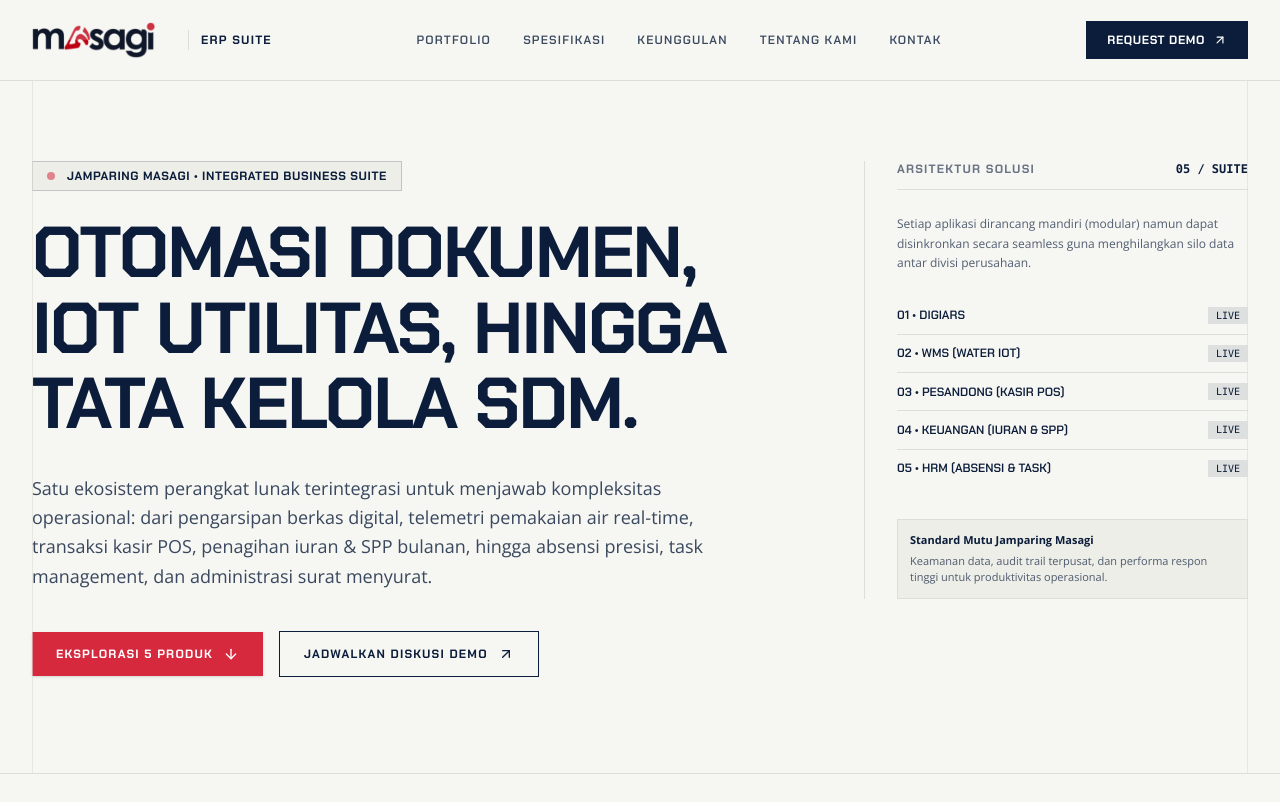
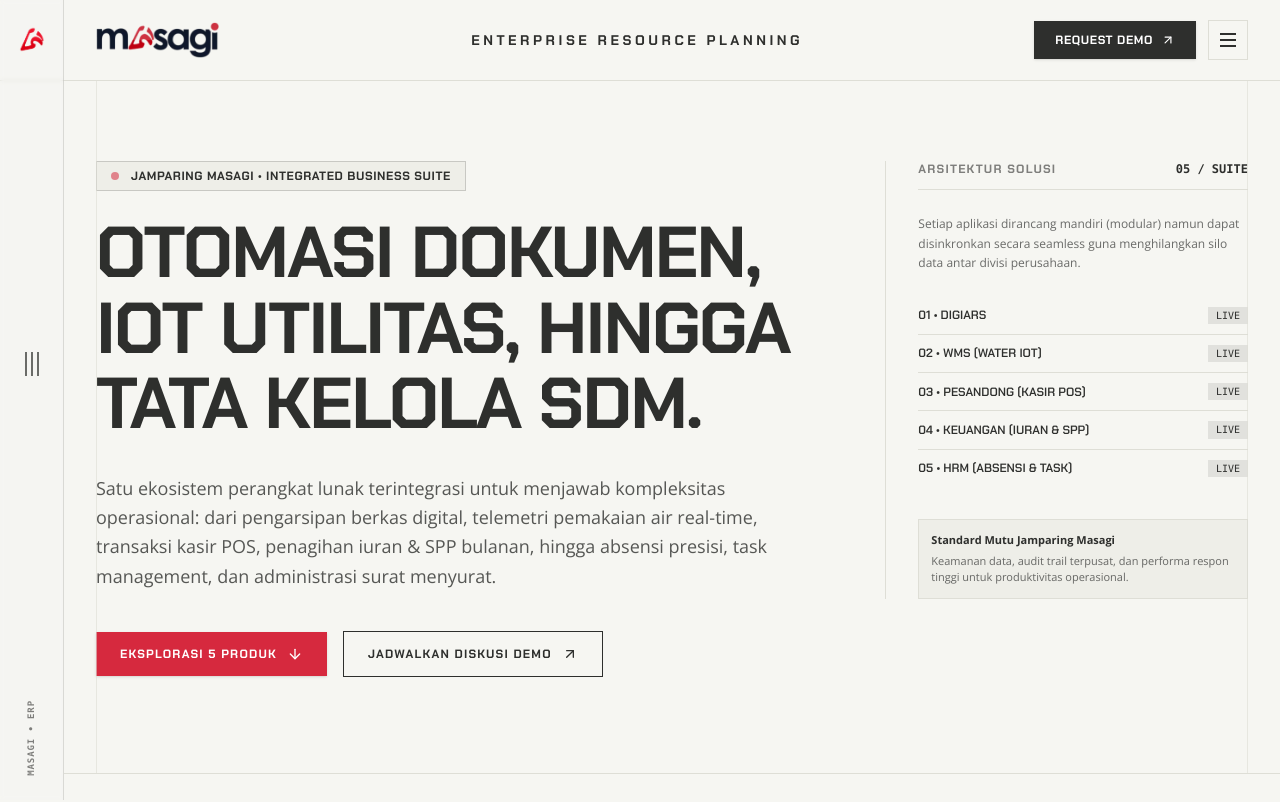
Before and after one commit to RakaYogaswaraPH/Web-Company-ERP, a Next.js app: page / in a window 1280 px wide. Shown: the top 802 px of the page. Built offline with nearby package versions, Linux system fonts and the light colour scheme.

Commit message:
feat(theme): switch dark tone to #2e2f2d, footer to #eff1ea, and add Thinking Room side dock navigation

```diff
--- a/src/app/globals.css
+++ b/src/app/globals.css
@@ -2,12 +2,16 @@
 
 @theme {
   --color-background: #f6f6f2;
-  --color-foreground: #0b1221;
+  --color-foreground: #2e2f2d;
+  --color-footer: #eff1ea;
 
-  --color-navy-50: #eef2fa;
-  --color-navy-100: #dce4f4;
-  --color-navy-600: #1c3a6e;
-  --color-navy-900: #0b1d3a;
+  --color-navy-50: #f4f5f1;
+  --color-navy-100: #e5e7e0;
+  --color-navy-600: #424441;
+  --color-navy-900: #2e2f2d;
+
+  --color-charcoal: #2e2f2d;
+  --color-charcoal-light: #424441;
 
   --color-accent-500: #d6293e;
   --color-accent-600: #b81f33;
@@ -19,12 +23,12 @@
 html {
   scroll-behavior: smooth;
   background-color: #f6f6f2;
-  color: #0b1221;
+  color: #2e2f2d;
 }
 
 body {
   background-color: #f6f6f2;
-  color: #0b1221;
+  color: #2e2f2d;
   font-family: var(--font-open-sans), sans-serif;
   text-rendering: optimizeLegibility;
   -webkit-font-smoothing: antialiased;
--- a/src/app/layout.tsx
+++ b/src/app/layout.tsx
@@ -57,7 +57,7 @@ export const metadata: Metadata = {
 };
 
 export const viewport: Viewport = {
-  themeColor: "#0b1d3a",
+  themeColor: "#2e2f2d",
   width: "device-width",
   initialScale: 1,
 };
@@ -72,7 +72,7 @@ export default function RootLayout({
       <body className="min-h-screen flex flex-col bg-[#f6f6f2] text-foreground font-body antialiased selection:bg-accent-500 selection:text-white">
         <SmoothScroll>
           <Navbar />
-          <main className="flex-1">{children}</main>
+          <main className="flex-1 pl-12 sm:pl-16">{children}</main>
           <Footer />
         </SmoothScroll>
       </body>
--- a/src/app/manifest.ts
+++ b/src/app/manifest.ts
@@ -11,7 +11,7 @@ export default function manifest(): MetadataRoute.Manifest {
     start_url: "/",
     display: "standalone",
     background_color: "#f6f6f2",
-    theme_color: "#0b1d3a",
+    theme_color: "#2e2f2d",
     icons: [
       { src: "/icons/icon-192.png", sizes: "192x192", type: "image/png" },
       { src: "/icons/icon-512.png", sizes: "512x512", type: "image/png" },
--- a/src/components/layout/Navbar.tsx
+++ b/src/components/layout/Navbar.tsx
@@ -3,7 +3,7 @@
 import React, { useState } from "react";
 import Image from "next/image";
 import Link from "next/link";
-import { Menu, X, ArrowUpRight } from "lucide-react";
+import { X, ArrowUpRight } from "lucide-react";
 import { Container } from "@/components/ui/Container";
 import { navItems, siteConfig } from "@/config/site";
 import { motion, AnimatePresence } from "motion/react";
@@ -13,13 +13,50 @@ export function Navbar() {
 
   return (
     <>
-      <header className="sticky top-0 z-40 w-full border-b border-[#deded6] bg-[#f6f6f2]/95 backdrop-blur-md transition-colors">
+      {/* 1. THINKING ROOM FLOATING SIDE DOCK (Left Edge) */}
+      <aside
+        onClick={() => setIsOpen(true)}
+        className="fixed left-0 top-0 bottom-0 z-50 flex w-12 sm:w-16 flex-col items-center justify-between py-6 border-r border-[#2e2f2d]/15 bg-[#f6f6f2]/20 backdrop-blur-[2px] transition-all duration-300 hover:bg-[#eff1ea] hover:shadow-lg cursor-pointer group select-none"
+        title="Klik untuk membuka menu navigasi"
+        aria-label="Buka Navigasi Samping"
+      >
+        {/* Top: Brand Emblem Mark */}
+        <div className="relative flex h-8 w-8 items-center justify-center transition-transform duration-300 group-hover:scale-110">
+          <Image
+            src="/assets/brands/Icons.webp"
+            alt="Jamparing Masagi Icon"
+            width={28}
+            height={28}
+            className="object-contain"
+          />
+        </div>
+
+        {/* Middle: Thinking Room 3-Bars Symbol (|||) */}
+        <div className="flex flex-col items-center gap-1.5 py-4">
+          <div className="flex items-center gap-1">
+            <span className="h-6 w-[2px] bg-[#2e2f2d]/70 transition-all duration-300 group-hover:h-8 group-hover:bg-accent-500" />
+            <span className="h-6 w-[2px] bg-[#2e2f2d]/70 transition-all duration-300 group-hover:h-8 group-hover:bg-[#2e2f2d]" />
+            <span className="h-6 w-[2px] bg-[#2e2f2d]/70 transition-all duration-300 group-hover:h-8 group-hover:bg-accent-500" />
+          </div>
+          <span className="mt-2 font-display text-[9px] font-bold uppercase tracking-widest text-[#2e2f2d]/50 opacity-0 group-hover:opacity-100 transition-opacity">
+            MENU
+          </span>
+        </div>
+
+        {/* Bottom: Vertical Text Stamp */}
+        <div className="flex flex-col items-center gap-3 font-mono text-[9px] font-semibold uppercase tracking-widest text-[#2e2f2d]/60 [writing-mode:vertical-rl] rotate-180">
+          <span>MASAGI • ERP</span>
+        </div>
+      </aside>
+
+      {/* 2. TOP NAVBAR */}
+      <header className="sticky top-0 z-40 w-full border-b border-[#deded6] bg-[#f6f6f2]/95 backdrop-blur-md transition-colors pl-12 sm:pl-16">
         <Container>
           <div className="flex h-20 items-center justify-between">
-            {/* Logo Jamparing Masagi */}
+            {/* Left: Logo Jamparing Masagi */}
             <Link
               href="/"
-              className="flex items-center gap-3 transition-opacity hover:opacity-90 focus:outline-none"
+              className="flex items-center gap-3 transition-opacity hover:opacity-90 focus:outline-none shrink-0"
             >
               <div
                 className="relative h-9 w-32 sm:w-36"
@@ -33,98 +70,171 @@ export function Navbar() {
                   className="object-contain object-left"
                 />
               </div>
-              <span className="hidden h-5 w-px bg-[#deded6] md:inline-block" />
-              <span className="hidden font-display text-xs font-bold uppercase tracking-widest text-navy-900 md:inline-block">
-                ERP SUITE
-              </span>
             </Link>
 
-            {/* Desktop Navigation */}
-            <nav className="hidden items-center gap-8 lg:flex">
-              {navItems.map((item) => (
-                <Link
-                  key={item.href}
-                  href={item.href}
-                  className="group relative font-display text-xs font-semibold uppercase tracking-widest text-navy-900/80 transition-colors hover:text-navy-900"
-                >
-                  {item.label}
-                  <span className="absolute -bottom-1 left-0 h-0.5 w-0 bg-navy-900 transition-all duration-200 group-hover:w-full" />
-                </Link>
-              ))}
-            </nav>
+            {/* Center: "Enterprise Resource Planning" text */}
+            <div className="hidden md:flex items-center justify-center flex-1 px-4 text-center">
+              <span className="font-display text-xs lg:text-sm font-bold uppercase tracking-[0.25em] text-[#2e2f2d]">
+                Enterprise Resource Planning
+              </span>
+            </div>
 
-            {/* Action Buttons & Mobile Hamburger */}
-            <div className="flex items-center gap-3">
+            {/* Right: Actions */}
+            <div className="flex items-center gap-3 shrink-0">
               <a
                 href="#contact"
-                className="hidden sm:inline-flex items-center gap-2 border border-navy-900 bg-navy-900 px-5 py-2.5 font-display text-xs font-bold uppercase tracking-wider text-white transition-all hover:bg-accent-500 hover:border-accent-500 active:scale-95"
+                className="inline-flex items-center gap-2 border border-[#2e2f2d] bg-[#2e2f2d] px-4 sm:px-5 py-2.5 font-display text-xs font-bold uppercase tracking-wider text-white transition-all hover:bg-accent-500 hover:border-accent-500 active:scale-95 shadow-sm"
               >
                 Request Demo
                 <ArrowUpRight className="h-3.5 w-3.5" />
               </a>
 
-              {/* Hamburger Button */}
+              {/* Hamburger Button that triggers Thinking Room Drawer */}
               <button
                 type="button"
-                onClick={() => setIsOpen(!isOpen)}
-                aria-label={isOpen ? "Tutup Menu" : "Buka Menu"}
-                className="flex h-10 w-10 items-center justify-center border border-[#deded6] text-navy-900 transition-colors hover:border-navy-900 focus:outline-none lg:hidden"
+                onClick={() => setIsOpen(true)}
+                aria-label="Buka Menu"
+                className="flex h-10 w-10 items-center justify-center border border-[#deded6] text-[#2e2f2d] transition-colors hover:border-[#2e2f2d] hover:bg-[#eff1ea] focus:outline-none"
               >
-                {isOpen ? <X className="h-5 w-5" /> : <Menu className="h-5 w-5" />}
+                <div className="flex flex-col gap-1 w-4">
+                  <span className="h-[2px] w-full bg-[#2e2f2d]" />
+                  <span className="h-[2px] w-full bg-[#2e2f2d]" />
+                  <span className="h-[2px] w-full bg-[#2e2f2d]" />
+                </div>
               </button>
             </div>
           </div>
         </Container>
       </header>
 
-      {/* Thinking Room Style Full-screen / Overlay Menu */}
+      {/* 3. THINKING ROOM FULL SLIDE-OUT DRAWER */}
       <AnimatePresence>
         {isOpen && (
+          <div className="fixed inset-0 z-50 overflow-hidden">
+            {/* Backdrop Overlay */}
             <motion.div
-            initial={{ opacity: 0, y: -20 }}
-            animate={{ opacity: 1, y: 0 }}
-            exit={{ opacity: 0, y: -20 }}
-            transition={{ duration: 0.25, ease: "easeInOut" }}
-            className="fixed inset-x-0 top-20 z-30 border-b border-[#deded6] bg-[#f6f6f2] p-6 shadow-xl lg:hidden"
+              initial={{ opacity: 0 }}
+              animate={{ opacity: 1 }}
+              exit={{ opacity: 0 }}
+              transition={{ duration: 0.3 }}
+              onClick={() => setIsOpen(false)}
+              className="absolute inset-0 bg-[#2e2f2d]/50 backdrop-blur-xs"
+            />
+
+            {/* Slide-out Panel from Left */}
+            <motion.div
+              initial={{ x: "-100%" }}
+              animate={{ x: 0 }}
+              exit={{ x: "-100%" }}
+              transition={{ type: "spring", damping: 28, stiffness: 260 }}
+              className="relative h-full w-full max-w-xl sm:max-w-2xl bg-[#eff1ea] border-r border-[#dcdfd5] shadow-2xl flex flex-col justify-between p-8 sm:p-14 overflow-y-auto"
             >
-            <div className="flex flex-col gap-6">
-              <p className="font-display text-[11px] uppercase tracking-widest text-navy-900/50">
-                Menu Navigasi
-              </p>
-              <div className="flex flex-col gap-4">
+              {/* Drawer Header */}
+              <div>
+                <div className="flex items-center justify-between border-b border-[#2e2f2d]/15 pb-6">
+                  <div className="flex items-center gap-3">
+                    <div
+                      className="relative h-8 w-28 sm:w-32"
+                      style={{ position: "relative" }}
+                    >
+                      <Image
+                        src="/assets/logo/logo-dark.webp"
+                        alt="Logo Jamparing Masagi"
+                        fill
+                        className="object-contain object-left"
+                      />
+                    </div>
+                  </div>
+
+                  <div className="flex items-center gap-4">
+                    <span className="hidden sm:inline font-display text-[10px] font-bold uppercase tracking-widest text-[#2e2f2d]/60">
+                      WE EMPOWER ENTERPRISE
+                    </span>
+                    <button
+                      type="button"
+                      onClick={() => setIsOpen(false)}
+                      aria-label="Tutup Menu"
+                      className="flex h-10 w-10 items-center justify-center border border-[#2e2f2d] bg-[#2e2f2d] text-white transition-all hover:bg-accent-500 hover:border-accent-500 focus:outline-none cursor-pointer"
+                    >
+                      <X className="h-5 w-5" />
+                    </button>
+                  </div>
+                </div>
+
+                {/* Main Giant Typographic Nav Links (Thinking Room style) */}
+                <nav className="mt-10 sm:mt-12 flex flex-col gap-4 sm:gap-6">
                   {navItems.map((item, idx) => (
                     <Link
                       key={item.href}
                       href={item.href}
                       onClick={() => setIsOpen(false)}
-                    className="flex items-baseline justify-between border-b border-[#deded6] pb-3 text-left font-display text-2xl font-bold uppercase text-navy-900 transition-colors hover:text-accent-500"
+                      className="group flex items-baseline justify-between border-b border-[#2e2f2d]/10 pb-3 sm:pb-4 text-left transition-all"
                     >
-                    <span>{item.label}</span>
-                    <span className="font-mono text-xs text-navy-900/40">
+                      <div className="flex items-baseline gap-4 sm:gap-6">
+                        <span className="font-mono text-xs sm:text-sm font-bold text-[#2e2f2d]/40 group-hover:text-accent-500 transition-colors">
                           0{idx + 1}
                         </span>
+                        <span className="font-display text-3xl sm:text-5xl font-bold uppercase tracking-tight text-[#2e2f2d] transition-all group-hover:translate-x-2 group-hover:text-accent-500">
+                          {item.label}
+                        </span>
+                      </div>
+                      <ArrowUpRight className="h-5 w-5 sm:h-6 sm:w-6 text-[#2e2f2d]/30 opacity-0 group-hover:opacity-100 group-hover:text-accent-500 transition-all -translate-y-1 group-hover:translate-y-0" />
                     </Link>
                   ))}
+                </nav>
               </div>
 
-              <div className="pt-2">
+              {/* Drawer Footer Info */}
+              <div className="mt-12 pt-8 border-t border-[#2e2f2d]/15 grid grid-cols-1 sm:grid-cols-2 gap-6 text-xs text-[#2e2f2d]/75">
+                <div>
+                  <p className="font-display font-bold uppercase tracking-wider text-[#2e2f2d] mb-2">
+                    Media & Saluran
+                  </p>
+                  <ul className="space-y-1 font-body">
+                    <li>
                       <a
-                  href="#contact"
-                  onClick={() => setIsOpen(false)}
-                  className="flex w-full items-center justify-center gap-2 bg-navy-900 py-3.5 font-display text-sm font-bold uppercase tracking-wider text-white hover:bg-accent-500"
+                        href={`https://wa.me/${siteConfig.contact.whatsapp}`}
+                        target="_blank"
+                        rel="noopener noreferrer"
+                        className="hover:text-accent-500 transition-colors"
                       >
-                  Request Demo Langsung
-                  <ArrowUpRight className="h-4 w-4" />
+                        WhatsApp Bisnis
                       </a>
+                    </li>
+                    <li>
+                      <a
+                        href="https://linkedin.com"
+                        target="_blank"
+                        rel="noopener noreferrer"
+                        className="hover:text-accent-500 transition-colors"
+                      >
+                        LinkedIn Resmi
+                      </a>
+                    </li>
+                    <li>
+                      <a
+                        href="https://instagram.com"
+                        target="_blank"
+                        rel="noopener noreferrer"
+                        className="hover:text-accent-500 transition-colors"
+                      >
+                        Instagram Portfolio
+                      </a>
+                    </li>
+                  </ul>
                 </div>
 
-              <div className="pt-4 border-t border-[#deded6] flex flex-col gap-1 text-xs text-navy-900/70">
-                <p className="font-semibold text-navy-900">{siteConfig.shortName}</p>
-                <p>{siteConfig.contact.email}</p>
-                <p>{siteConfig.contact.phone}</p>
+                <div>
+                  <p className="font-display font-bold uppercase tracking-wider text-[#2e2f2d] mb-2">
+                    Kontak Langsung
+                  </p>
+                  <p className="font-mono">{siteConfig.contact.email}</p>
+                  <p className="font-mono mt-1">{siteConfig.contact.phone}</p>
+                  <p className="mt-2 text-[11px] text-[#2e2f2d]/60">{siteConfig.contact.address}</p>
                 </div>
               </div>
             </motion.div>
+          </div>
         )}
       </AnimatePresence>
     </>
```
Also changed, not shown: src/components/layout/Footer.tsx (+15 -15 lines), public/sw.js. Lines whose indentation alone changed are shown as unchanged.
